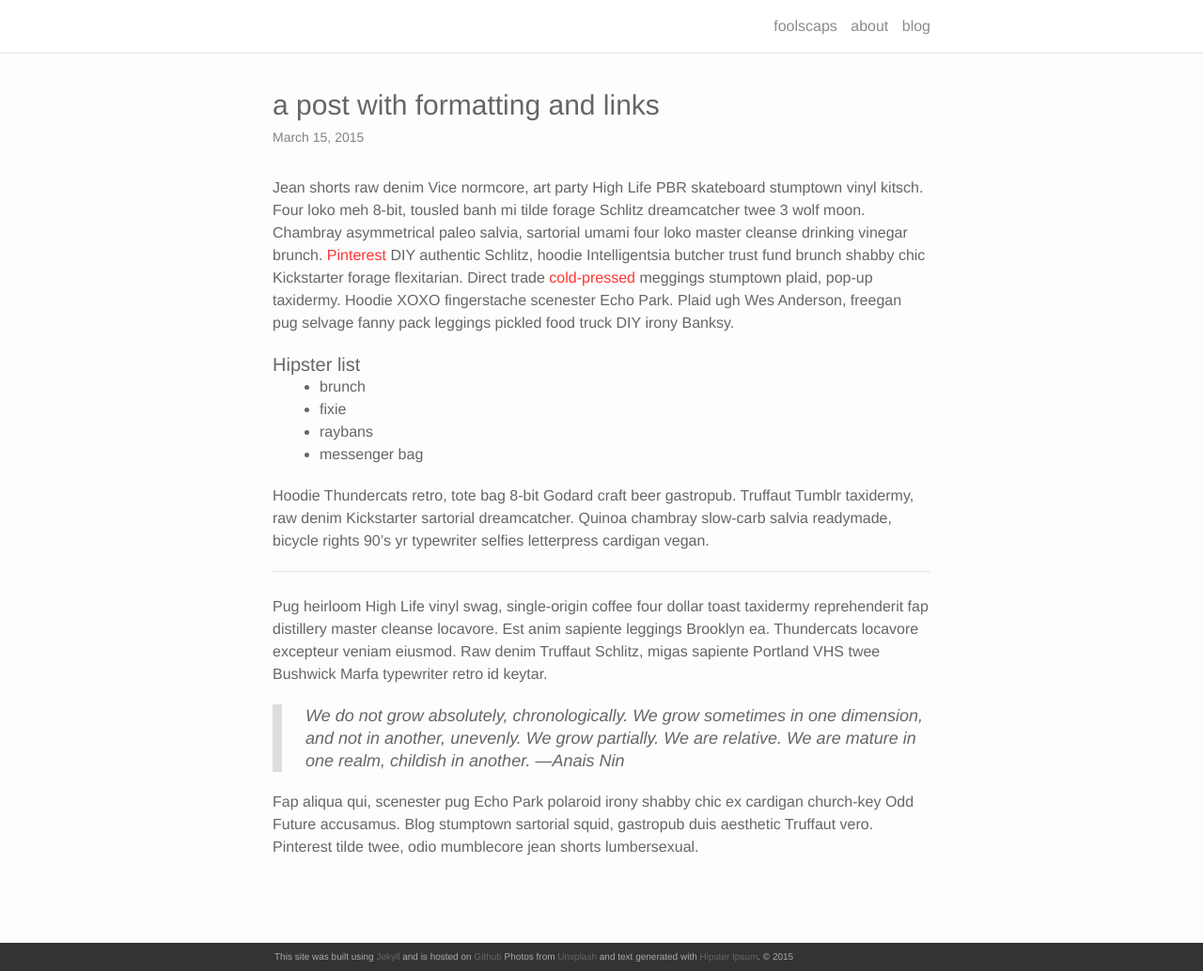
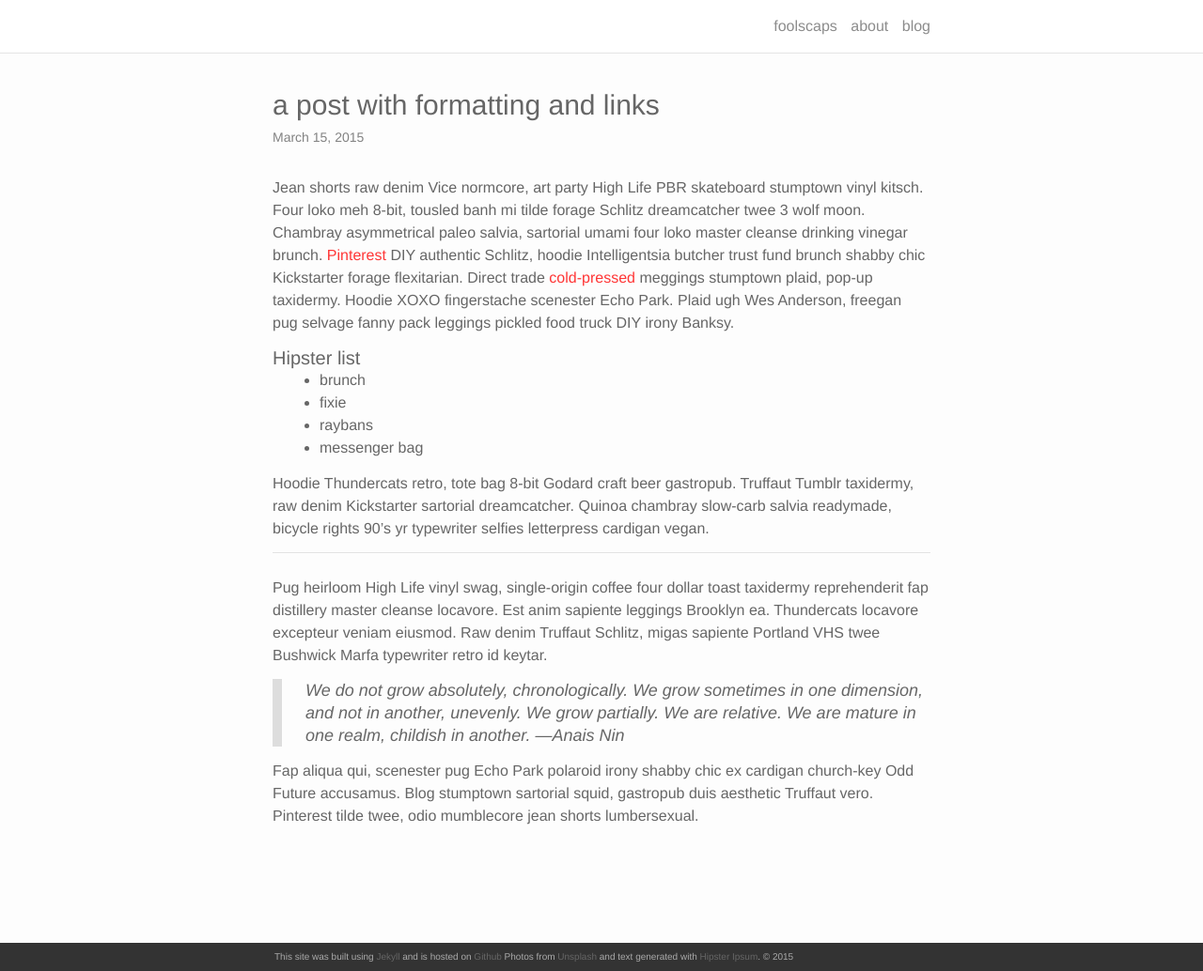
Before and after one commit to foolscaps/foolscaps.github.io, a Jekyll site: the page built from _posts/2015-03-15-SamplePostFormat.markdown, in a window 1280 px wide and 1034 px high. Shown: the whole window at 94% size. Built offline with Jekyll 4.4.1, drawn with Linux system fonts in a browser that asks for light colours; nearby versions of some CDN libraries.

Commit message:
Update _base.scss

```diff
--- a/_sass/_base.scss
+++ b/_sass/_base.scss
@@ -63,7 +63,7 @@ body {
 p, blockquote, pre,
 ul, ol, dl, figure,
 %vertical-rhythm {
-    margin-bottom: $vertical-spacing-unit;
+    margin-bottom: $vertical-spacing-unit / 1.5;
 }
 
 .alignright {
```
